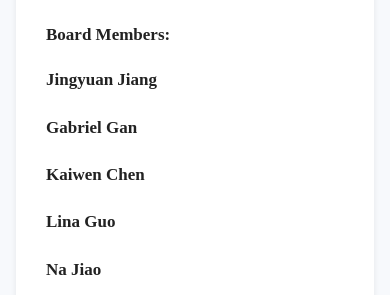
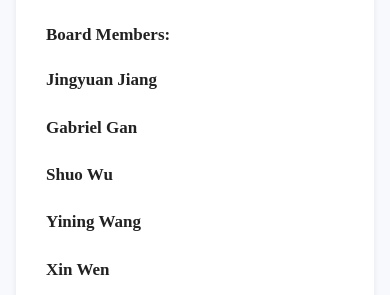
Before and after one commit to Frontiers1922/Frontiers-of-Contemporary-Social-Sciences, a plain HTML site: page board.html in a window 390 px wide. Shown: the part 508-803 px from the top of the page. Drawn offline with Linux system fonts and the light colour scheme.

Commit message:
Refactor board.html for layout and styling improvements
Updated the HTML structure and styles for the Editorial Board page, including adjustments to the layout and member grid.

```diff
--- a/board.html
+++ b/board.html
@@ -112,8 +112,8 @@
     }
     .member-grid {
         display: grid;
-        grid-template-columns: 1fr 1fr;
-        gap: 12px 48px;
+        grid-template-columns: repeat(3, 1fr);
+        gap: 12px 28px;
         margin-top: 8px;
     }
     .member {
@@ -129,12 +129,18 @@
     body.lang-en .zh { display: none; }
     body.lang-zh .en { display: none; }
     body.lang-en .label { min-width: 150px; }
-    body.lang-en .member .name { min-width: 108px; }
+    body.lang-en .member .name { min-width: 96px; }
     body.lang-en .member,
     body.lang-en .editor-block {
         font-family: Georgia, "Times New Roman", serif;
     }
-    @media (max-width: 640px) {
+    @media (max-width: 900px) {
+        .member-grid {
+            grid-template-columns: repeat(2, 1fr);
+            gap: 10px 24px;
+        }
+    }
+    @media (max-width: 560px) {
         .member-grid {
             grid-template-columns: 1fr;
             gap: 10px 0;
@@ -182,9 +188,6 @@
         <div class="member-grid">
             <div class="member"><span class="name"><span class="zh">蒋京员</span><span class="en">Jingyuan Jiang</span></span></div>
             <div class="member"><span class="name"><span class="zh">淦伟翔（Gabriel）</span><span class="en">Gabriel Gan</span></span></div>
-            <div class="member"><span class="name"><span class="zh">陈恺文</span><span class="en">Kaiwen Chen</span></span></div>
-            <div class="member"><span class="name"><span class="zh">国丽娜</span><span class="en">Lina Guo</span></span></div>
-            <div class="member"><span class="name"><span class="zh">焦　娜</span><span class="en">Na Jiao</span></span></div>
             <div class="member"><span class="name"><span class="zh">吴　硕</span><span class="en">Shuo Wu</span></span></div>
             <div class="member"><span class="name"><span class="zh">王艺凝</span><span class="en">Yining Wang</span></span></div>
             <div class="member"><span class="name"><span class="zh">文　欣</span><span class="en">Xin Wen</span></span></div>
```
